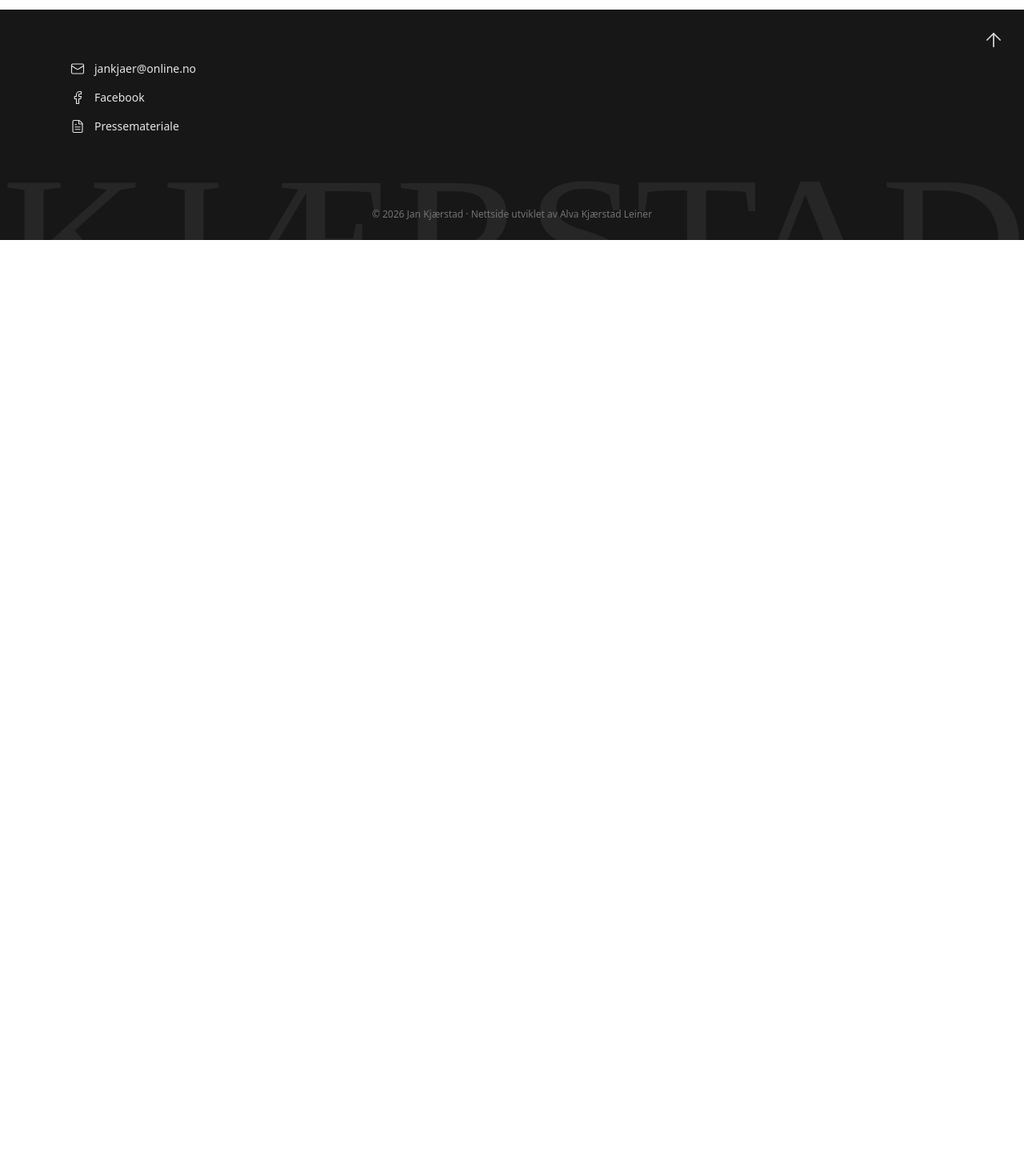
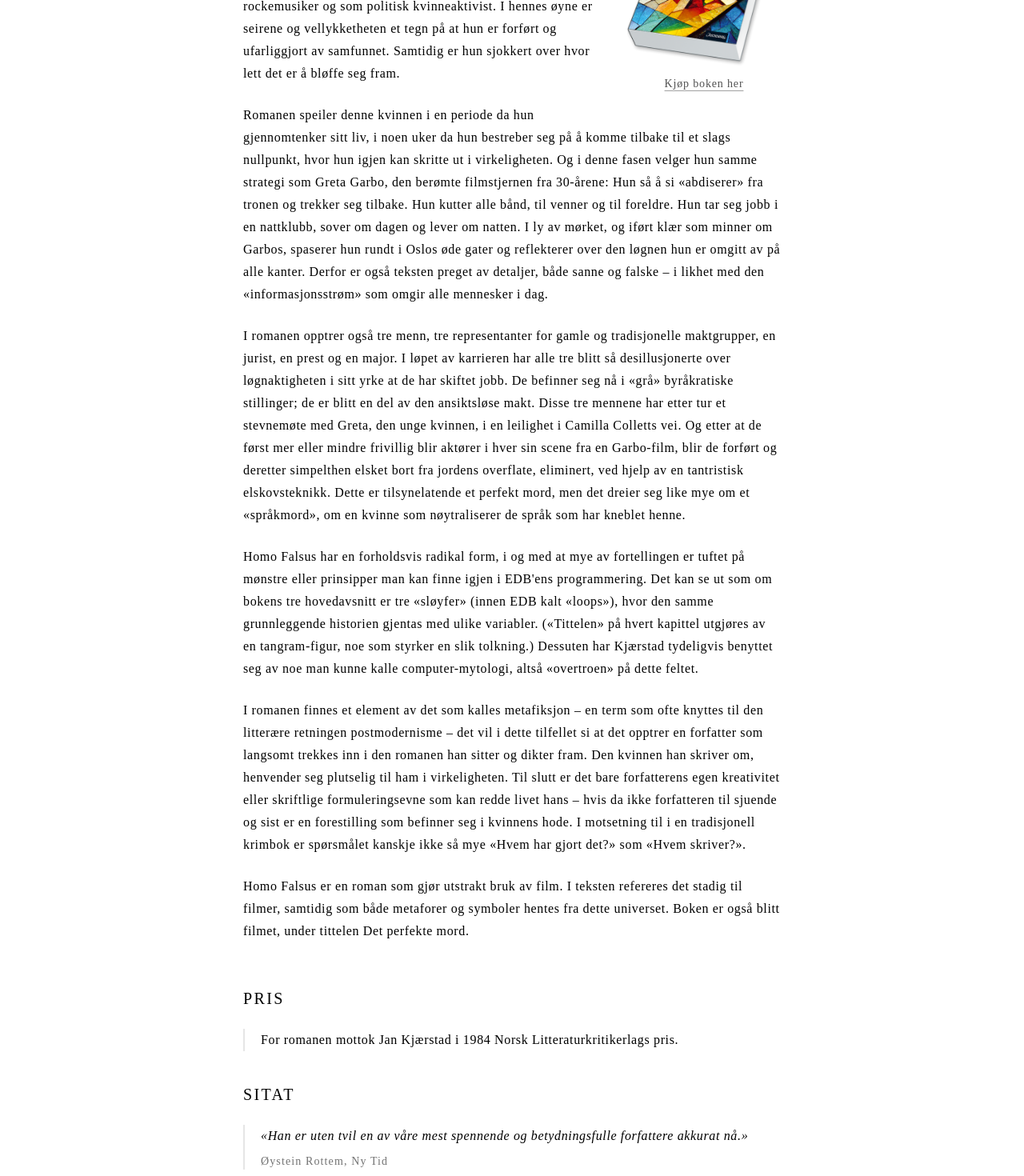
Before and after one commit to alvakleiner/JanKjaer, a React (Vite) app: page /bibliografi/homo-falsus in a window 1280 px wide. Shown: the part 500-1970 px from the top of the page at 80% size. Before the commit the page ends 800 px from the top, so only its background shows below. Built offline with nearby package versions, Linux system fonts and the light colour scheme.

Commit message:
feat: create homo falsus page

```diff
--- a/src/App.tsx
+++ b/src/App.tsx
@@ -30,7 +30,7 @@ import Rand from "./pages/bibliografi/rand"
 import JaktenPaDeSkjulteVaffelhjertene from "./pages/bibliografi/jakten-paa-de-skjulte-vaffelhjertene"
 import MennesketsMatrise from "./pages/bibliografi/menneskets-matrise"
 import DetStoreEventyret from "./pages/bibliografi/det-store-eventyret"
-import HomoFalsusEllerDetPerfekteMord from "./pages/bibliografi/homo-falsus-eller-det-perfekte-mord"
+import HomoFalsusEllerDetPerfekteMord from "./pages/bibliografi/homo-falsus"
 import Speil from "./pages/bibliografi/speil"
 import KlodenDreierStilleRundt from "./pages/bibliografi/kloden-dreier-stille-rundt"
 
@@ -70,7 +70,7 @@ function App() {
           <Route path="/bibliografi/jakten-paa-de-skjulte-vaffelhjertene" element={<JaktenPaDeSkjulteVaffelhjertene />}/>
           <Route path="/bibliografi/menneskets-matrise" element={<MennesketsMatrise />} />
           <Route path="/bibliografi/det-store-eventyret" element={<DetStoreEventyret />} />
-          <Route path="/bibliografi/homo-falsus-eller-det-perfekte-mord" element={<HomoFalsusEllerDetPerfekteMord />}/>
+          <Route path="/bibliografi/homo-falsus" element={<HomoFalsusEllerDetPerfekteMord />}/>
           <Route path="/bibliografi/speil" element={<Speil />} />
           <Route path="/bibliografi/kloden-dreier-stille-rundt" element={<KlodenDreierStilleRundt />} />
 
--- a/src/pages/Bibliografi/homo-falsus-eller-det-perfekte-mord.tsx
+++ /dev/null
@@ -1,15 +0,0 @@
-export default function BookPage() {
-  return (
-    <section className="bg-white">
-      <div className="max-w-3xl mx-auto px-4 md:px-8 py-16">
-        <h1 className="font-['Playfair_Display',serif] text-3xl">
-          TODO
-        </h1>
-
-        <div className="mt-8 font-['Lora',serif] text-[16px] leading-7 space-y-6">
-          <p>TODO: Innhold</p>
-        </div>
-      </div>
-    </section>
-  )
-}
--- /dev/null
+++ b/src/pages/Bibliografi/homo-falsus.tsx
@@ -0,0 +1,81 @@
+import { BookPageBody, BookPageQuotes } from "../../components/BookPage"
+import type { BookPageContent } from "../../components/BookPage"
+import TrilogyBooks from "../../components/TrilogyBooks"
+import { useLanguage } from "../../context/LanguageContext"
+
+const homoFalsusContent: BookPageContent = {
+  title: { no: "Homo falsus eller det perfekte mord", en: "Homo Falsus or The Perfect Murder" },
+  meta: { no: "Roman (1984)", en: "Novel (1984)" },
+  buyLink: {
+    no: { label: "Kjøp boken her", href: "https://aschehoug.no/homo-falsus-2" },
+    en: { label: "Buy the book here", href: "https://aschehoug.no/homo-falsus-2" },
+  },
+  coverImage: {
+    src: "/images/homo-falsus-3d.png",
+  },
+  quotesTitle: { no: "Sitat", en: "Quote" },
+  quotes: [
+    {
+      text: {
+        no: "«Han er uten tvil en av våre mest spennende og betydningsfulle forfattere akkurat nå.»",
+        en: "(In Norwegian) 'Han er uten tvil en av våre mest spennende og betydningsfulle forfattere akkurat nå.'",
+      },
+      source: "Øystein Rottem, Ny Tid",
+    },
+  ],
+  paragraphs: {
+    no: [
+      "Når en romanskikkelse bukker under, skyldes det vanligvis at hun eller han møter for mye motstand. I Homo Falsus skjer nærmest det motsatte. En ung kvinne kollapser på grunn av for stor suksess. Hun har fått til alt. Hun har feiret triumfer på tre områder: som akademiker på universitetet, som rockemusiker og som politisk kvinneaktivist. I hennes øyne er seirene og vellykketheten et tegn på at hun er forført og ufarliggjort av samfunnet. Samtidig er hun sjokkert over hvor lett det er å bløffe seg fram.",
+      "Romanen speiler denne kvinnen i en periode da hun gjennomtenker sitt liv, i noen uker da hun bestreber seg på å komme tilbake til et slags nullpunkt, hvor hun igjen kan skritte ut i virkeligheten. Og i denne fasen velger hun samme strategi som Greta Garbo, den berømte filmstjernen fra 30-årene: Hun så å si «abdiserer» fra tronen og trekker seg tilbake. Hun kutter alle bånd, til venner og til foreldre. Hun tar seg jobb i en nattklubb, sover om dagen og lever om natten. I ly av mørket, og iført klær som minner om Garbos, spaserer hun rundt i Oslos øde gater og reflekterer over den løgnen hun er omgitt av på alle kanter. Derfor er også teksten preget av detaljer, både sanne og falske – i likhet med den «informasjonsstrøm» som omgir alle mennesker i dag.",
+      "I romanen opptrer også tre menn, tre representanter for gamle og tradisjonelle maktgrupper, en jurist, en prest og en major. I løpet av karrieren har alle tre blitt så desillusjonerte over løgnaktigheten i sitt yrke at de har skiftet jobb. De befinner seg nå i «grå» byråkratiske stillinger; de er blitt en del av den ansiktsløse makt. Disse tre mennene har etter tur et stevnemøte med Greta, den unge kvinnen, i en leilighet i Camilla Colletts vei. Og etter at de først mer eller mindre frivillig blir aktører i hver sin scene fra en Garbo-film, blir de forført og deretter simpelthen elsket bort fra jordens overflate, eliminert, ved hjelp av en tantristisk elskovsteknikk. Dette er tilsynelatende et perfekt mord, men det dreier seg like mye om et «språkmord», om en kvinne som nøytraliserer de språk som har kneblet henne.",
+      "Homo Falsus har en forholdsvis radikal form, i og med at mye av fortellingen er tuftet på mønstre eller prinsipper man kan finne igjen i EDB'ens programmering. Det kan se ut som om bokens tre hovedavsnitt er tre «sløyfer» (innen EDB kalt «loops»), hvor den samme grunnleggende historien gjentas med ulike variabler. («Tittelen» på hvert kapittel utgjøres av en tangram-figur, noe som styrker en slik tolkning.) Dessuten har Kjærstad tydeligvis benyttet seg av noe man kunne kalle computer-mytologi, altså «overtroen» på dette feltet.",
+      "I romanen finnes et element av det som kalles metafiksjon – en term som ofte knyttes til den litterære retningen postmodernisme – det vil i dette tilfellet si at det opptrer en forfatter som langsomt trekkes inn i den romanen han sitter og dikter fram. Den kvinnen han skriver om, henvender seg plutselig til ham i virkeligheten. Til slutt er det bare forfatterens egen kreativitet eller skriftlige formuleringsevne som kan redde livet hans – hvis da ikke forfatteren til sjuende og sist er en forestilling som befinner seg i kvinnens hode. I motsetning til i en tradisjonell krimbok er spørsmålet kanskje ikke så mye «Hvem har gjort det?» som «Hvem skriver?».",
+      "Homo Falsus er en roman som gjør utstrakt bruk av film. I teksten refereres det stadig til filmer, samtidig som både metaforer og symboler hentes fra dette universet. Boken er også blitt filmet, under tittelen Det perfekte mord.",
+    ],
+    en: [
+      "In Homo Falsus or The Perfect Murder Kjærstad puts his finger on the pulse of the Eighties. The main burden of the book is seduction and deceit. Language as a channel of power is a key theme.",
+    ],
+  },
+}
+
+export default function HomoFalsus() {
+  const { lang } = useLanguage()
+
+  return (
+    <section className="bg-white">
+      <div className="max-w-3xl mx-auto px-4 md:px-8 lg:px-12 py-4 mb-16">
+
+      <BookPageBody content={homoFalsusContent} />
+
+
+      {/* Pris / Award */}
+      <h3 className="
+        uppercase
+        text-xl
+        tracking-[0.12em]
+        font-['Playfair_Display_SC',serif]
+        mt-14
+        md:mt-8
+        mb-6
+      ">
+      {lang === "no" ? "Pris" : "Award"}
+      </h3>
+
+      <div className="border-l-2 border-black/10 pl-5">
+        <p className="
+          font-['Lora',serif]
+          text-base
+          leading-7
+          tracking-[0.04em]
+          text-black
+        ">
+          {lang === "no" ? "For romanen mottok Jan Kjærstad i 1984 Norsk Litteraturkritikerlags pris." : "This novel won Jan Kjærstad The Norwegian Literary Critics Association’s Prize in 1984."}
+        </p>
+      </div>
+
+      <BookPageQuotes content={homoFalsusContent} />
+
+      </div>
+    </section>
+  )
+}
```
Also changed, not shown: public/images/homo-falsus-3d.png (added).
